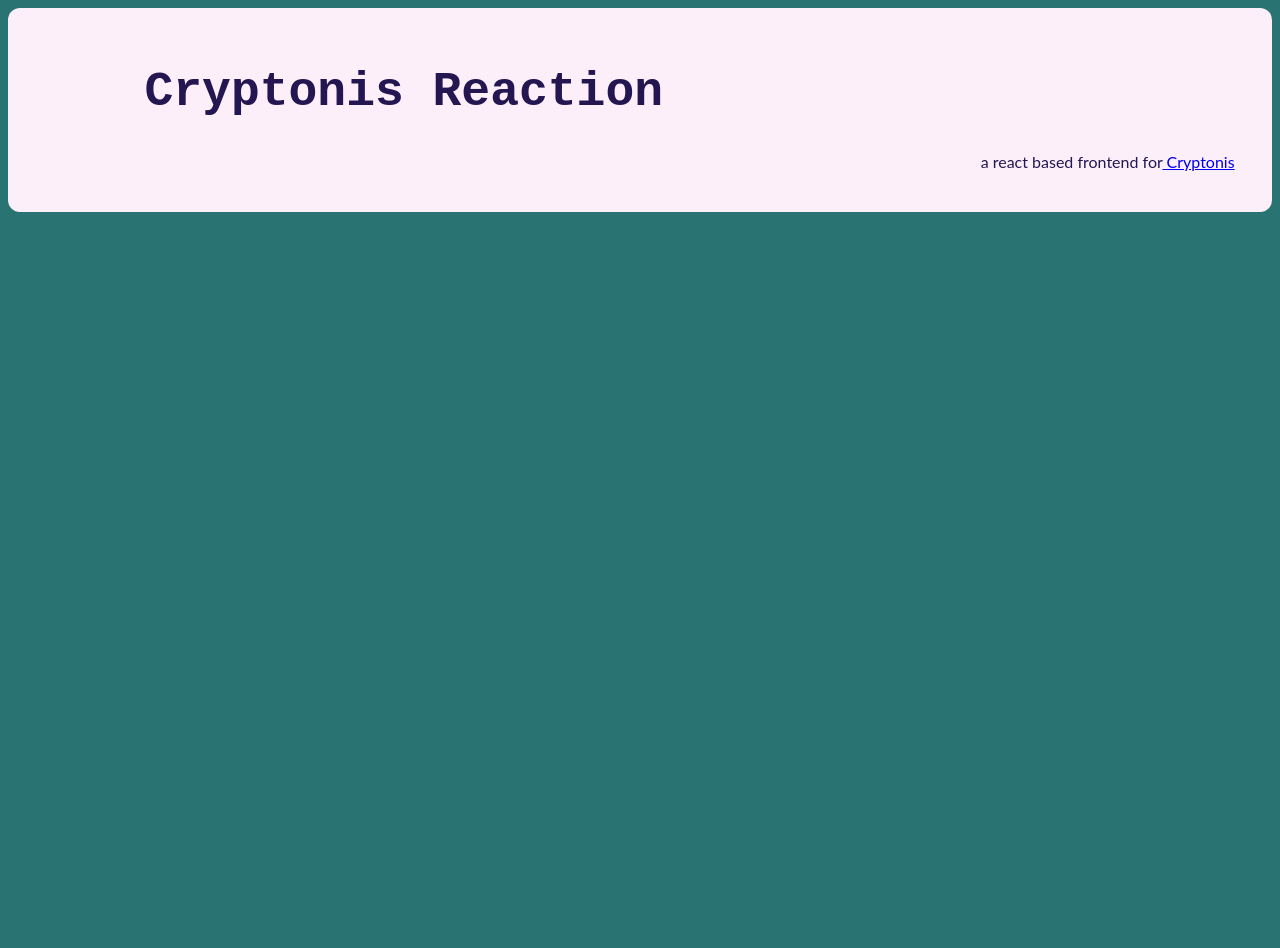
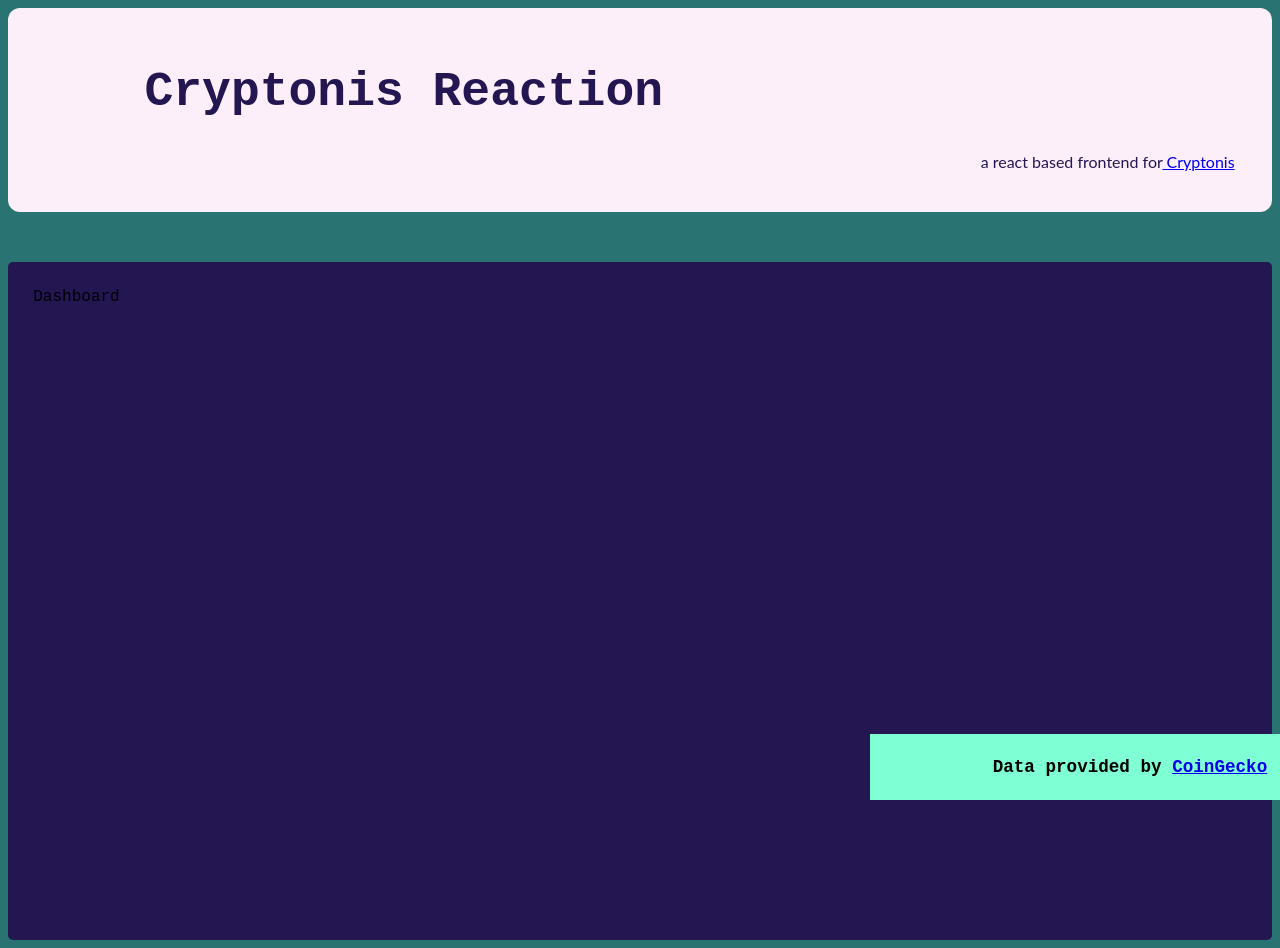
Before and after one commit to Math-SA/CryptonisReaction, a React (Create React App) app: page / in a window 1280 px wide. Before the commit the page ends 800 px from the top, so only its background shows below. Built offline with nearby package versions, Linux system fonts and the light colour scheme.

Commit message:
Added DashBoard and Footer

```diff
--- a/App.tsx
+++ b/App.tsx
@@ -1,7 +1,10 @@
 import * as React from 'react';
 import './style.css';
 import Header from './Components/Header';
+import Dashboard from './Components/Dashboard';
+import Footer from './Components/Footer';
 
 export default function App() {
-  return <Header></Header>;
+  return (<div><Header></Header><Dashboard></Dashboard><Footer></Footer></div>
+    );
 }
--- /dev/null
+++ b/Components/CoinInfo.css
@@ -0,0 +1,4 @@
+.coin-info {
+  border-radius: 5px;
+  background-color: #aa4465;
+}
--- /dev/null
+++ b/Components/CoinInfo.js
@@ -0,0 +1,4 @@
+function CoinInfo(props) {
+  return <div className="coin_info">Info!</div>;
+}
+export default CoinInfo;
--- /dev/null
+++ b/Components/Dashboard.css
@@ -0,0 +1,9 @@
+.dashboard {
+  margin-top: 4%;
+  border-radius: 5px;
+  padding: 2%;
+  height: 80%;
+  background-color: #231651;
+  display: flex;
+  font-family: 'Courier New', monospace;
+}
--- /dev/null
+++ b/Components/Dashboard.js
@@ -0,0 +1,7 @@
+import * as React from 'react';
+import './Dashboard.css';
+function Dashboard(props) {
+  return <div className="dashboard">Dashboard</div>;
+}
+
+export default Dashboard;
--- /dev/null
+++ b/Components/Footer.css
@@ -0,0 +1,23 @@
+.footer {
+  height: 5%;
+  text-align: right;
+  bottom: 0%;
+  right: 0%;
+  width: 30%;
+  padding: 1%;
+  background-color: aquamarine;
+  position: absolute;
+  font-family: 'Courier New', monospace;
+  font-size: 1.1em;
+  font-weight: bold;
+}
+
+.footer p {
+  font-family: inherit;
+  margin: 0;
+  position: relative;
+  text-align: right;
+  top: 50%;
+  -ms-transform: translateY(-50%);
+  transform: translateY(-50%);
+}
--- /dev/null
+++ b/Components/Footer.js
@@ -0,0 +1,13 @@
+import * as React from 'react';
+import './Footer.css';
+
+function Footer() {
+  return (
+    <div className="footer">
+      <p>
+        Data provided by <a href="https://www.coingecko.com/">CoinGecko</a>
+      </p>
+    </div>
+  );
+}
+export default Footer;
```
